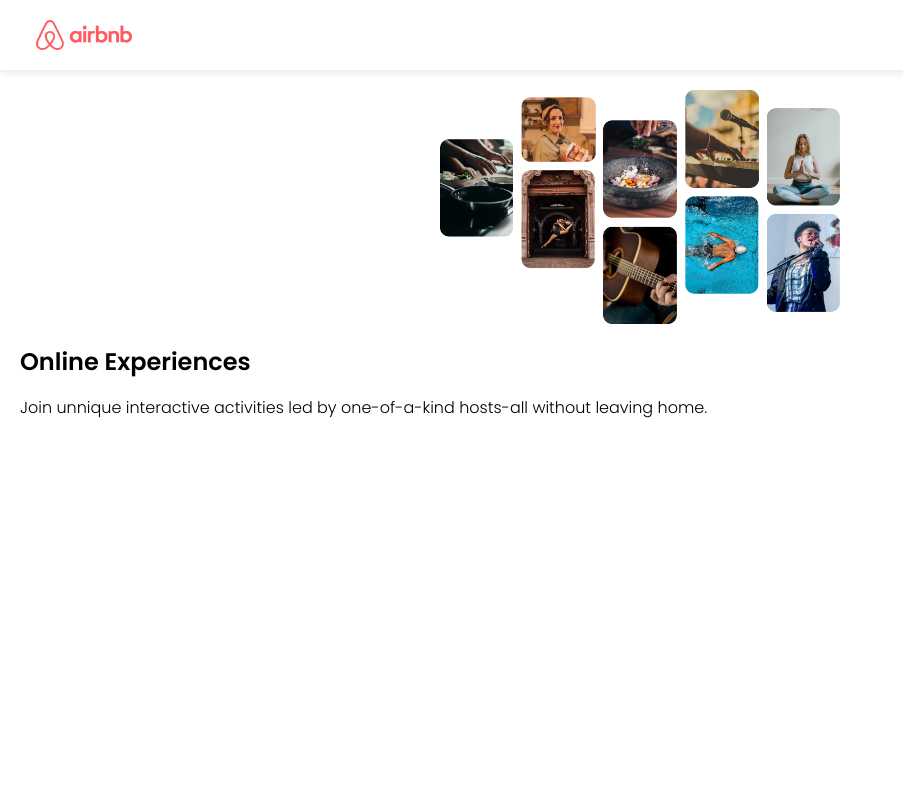
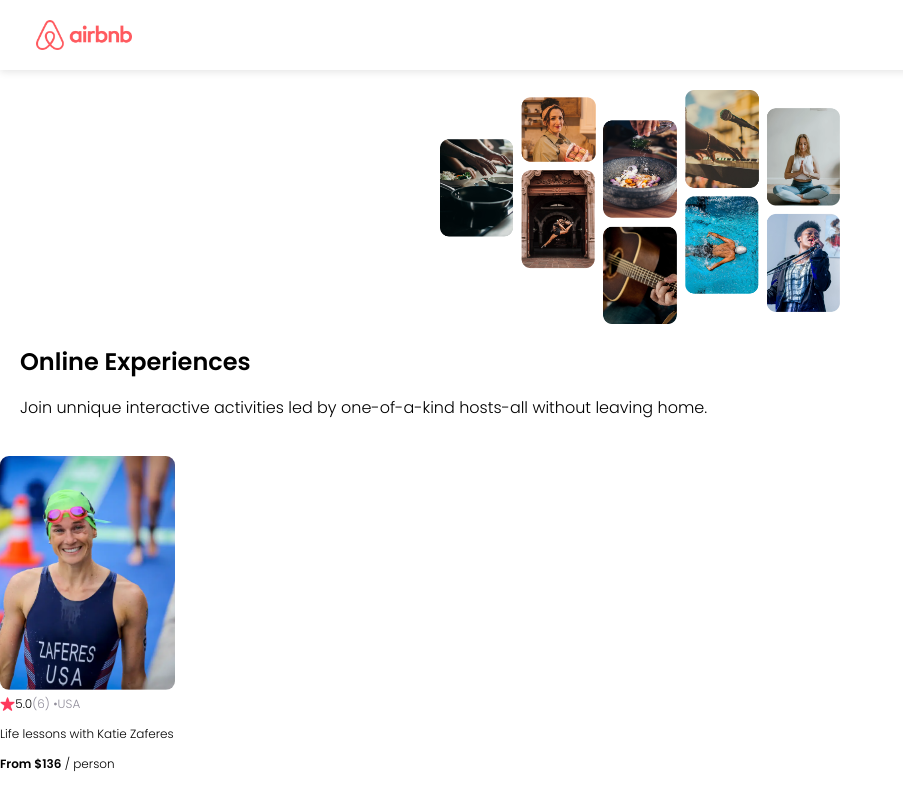
Before and after one commit to sofi-alvarado/airbnb-experiences, a React (Create React App) app: page / in a window 1280 px wide. Shown: the whole page, without its empty margins (0-903 px from the left). Built offline with nearby package versions, Linux system fonts and the light colour scheme.

Commit message:
Adding Card Component using Props

```diff
--- a/src/App.js
+++ b/src/App.js
@@ -1,12 +1,22 @@
 import React from 'react';
 import NavBar from './components/NavBar';
 import Hero from './components/Hero';
+import Card from './components/Card';
+import cardImage from '././images/katie-zaferes.png';
 
 function App() {
   return (
    <div>
       <NavBar />
       <Hero />
+      <Card
+        img={cardImage}
+        rating="5.0"
+        reviewCount={6.0}
+        country="USA"
+        title="Life lessons with Katie Zaferes"
+        price={136}
+      />
    </div>
   );
 }
--- /dev/null
+++ b/src/components/Card.js
@@ -0,0 +1,20 @@
+import React from 'react';
+import imgStar from '../images/imgStar.png';
+
+import '../styles/styles.css';
+
+export default function Card(props) {
+    return (
+        <div className="card">
+                <img src={props.img} className="card--image" alt="card" />
+            <div className="card--stats">
+                <img src={imgStar} className="card--star" alt="star" />
+                <span> {props.rating} </span>
+                <span className="gray"> ({props.reviewCount}) • </span>
+                <span className="gray"> {props.country} </span>
+            </div>
+            <p>{props.title}</p>
+            <p><span className="bold">From ${props.price}</span> / person</p>
+        </div>
+    );
+}
--- a/src/styles/styles.css
+++ b/src/styles/styles.css
@@ -15,6 +15,15 @@ nav {
     padding: 20px 36px;
     box-shadow: 0px 2.98256px 7.4564px rgba(0, 0, 0, 0.1);
 }
+
+.bold {
+    font-weight: bold;
+}
+
+.gray {
+    color: #918E9B;
+}
+
 
 .navbar-logo
 {
@@ -43,3 +52,24 @@ section {
 .hero-text {
     margin-top: 0;
 }
+
+.card {
+    width: 175px;
+    font-size: 12px;
+}
+
+.card--image {
+    width: 100%;
+    border-radius: 9px;
+}
+
+.card--stats
+{
+    display: flex;
+    align-items: center;
+}
+
+.card--star
+{
+    height: 14px;
+}
```
Also changed, not shown: src/images/imgStar.png (added), src/images/katie-zaferes.png (added).
